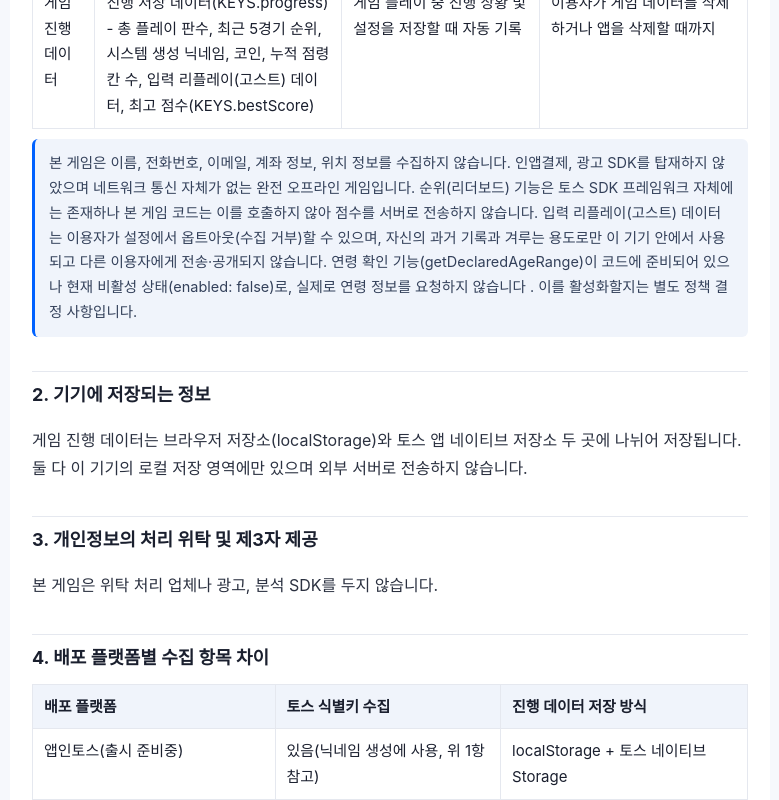
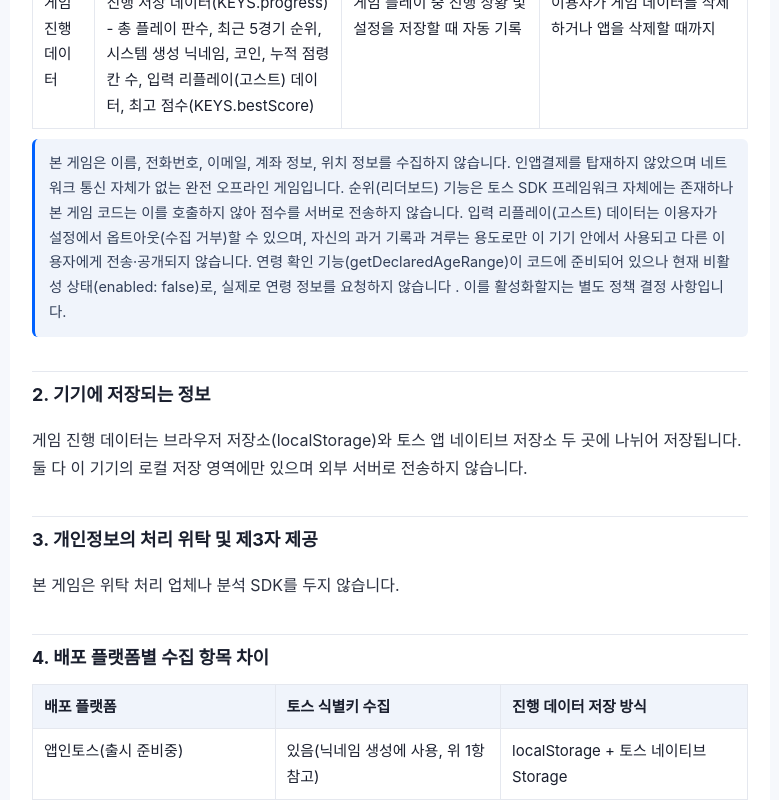
Before and after one commit to Rainforest-0305/territory-clash, a plain HTML site: page privacy.html in a window 1280 px wide. Shown: the part 542-1342 px from the top of the page, without its empty margins (250-1029 px from the left). Drawn offline with Linux system fonts and the light colour scheme.

Commit message:
No-ads 류 문구 제거: README·manifest·meta description·개인정보처리방침의 광고 없음 표기만 삭제(다른 내용 무변경)

```diff
--- a/privacy.html
+++ b/privacy.html
@@ -56,7 +56,7 @@
     </tr>
   </table>
   <div class="note">본 게임은 이름, 전화번호, 이메일, 계좌 정보, 위치 정보를 수집하지 않습니다.
-  인앱결제, 광고 SDK를 탑재하지 않았으며 네트워크 통신 자체가 없는 완전 오프라인 게임입니다.
+  인앱결제를 탑재하지 않았으며 네트워크 통신 자체가 없는 완전 오프라인 게임입니다.
   순위(리더보드) 기능은 토스 SDK 프레임워크 자체에는 존재하나 본 게임 코드는 이를 호출하지
   않아 점수를 서버로 전송하지 않습니다. 입력 리플레이(고스트) 데이터는 이용자가 설정에서
   옵트아웃(수집 거부)할 수 있으며, 자신의 과거 기록과 겨루는 용도로만 이 기기 안에서
@@ -70,7 +70,7 @@
   않습니다.</p>
 
   <h2>3. 개인정보의 처리 위탁 및 제3자 제공</h2>
-  <p>본 게임은 위탁 처리 업체나 광고, 분석 SDK를 두지 않습니다.</p>
+  <p>본 게임은 위탁 처리 업체나 분석 SDK를 두지 않습니다.</p>
 
   <h2>4. 배포 플랫폼별 수집 항목 차이</h2>
   <table>
```
Also changed, not shown: README.md, manifest.json.
